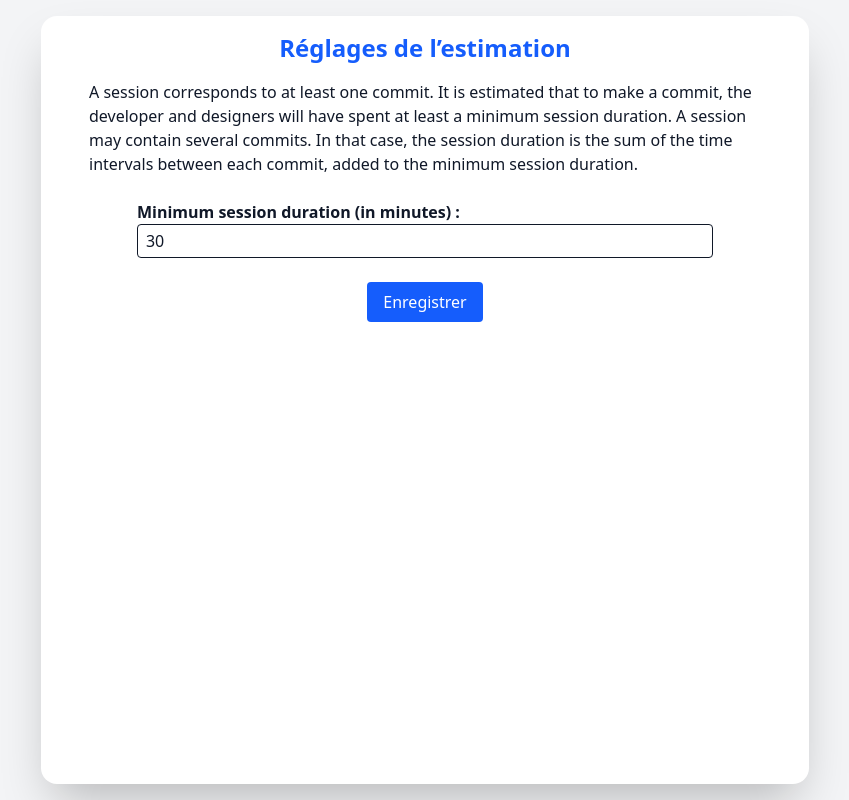
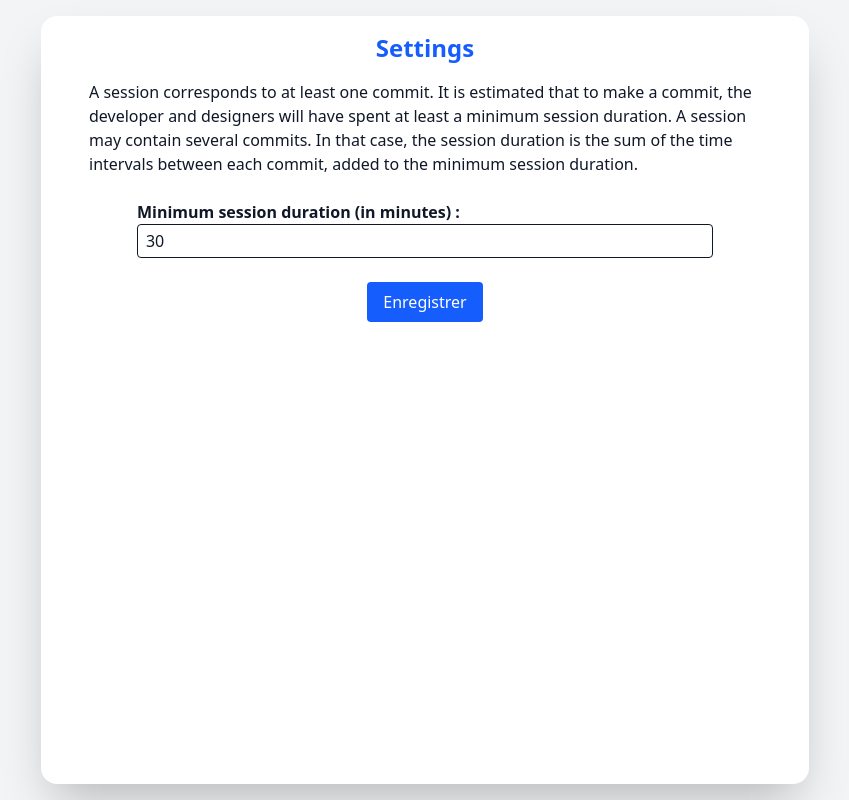
Before and after one commit to jlguenego/estimate-time, a Nuxt app: page /settings in a window 1280 px wide. Shown: the whole page, without its empty margins (215-1064 px from the left). Built offline with nearby package versions, Linux system fonts and the light colour scheme.

Commit message:
dev: english

```diff
--- a/pages/settings.vue
+++ b/pages/settings.vue
@@ -3,9 +3,7 @@
     <div
       class="flex max-w-192 flex-col items-center rounded-2xl bg-white px-12 py-4 text-gray-900 shadow-2xl"
     >
-      <h1 class="mb-4 text-2xl font-bold text-blue-600">
-        Réglages de l’estimation
-      </h1>
+      <h1 class="mb-4 text-2xl font-bold text-blue-600">Settings</h1>
 
       <p>
         A session corresponds to at least one commit. It is estimated that to
```
